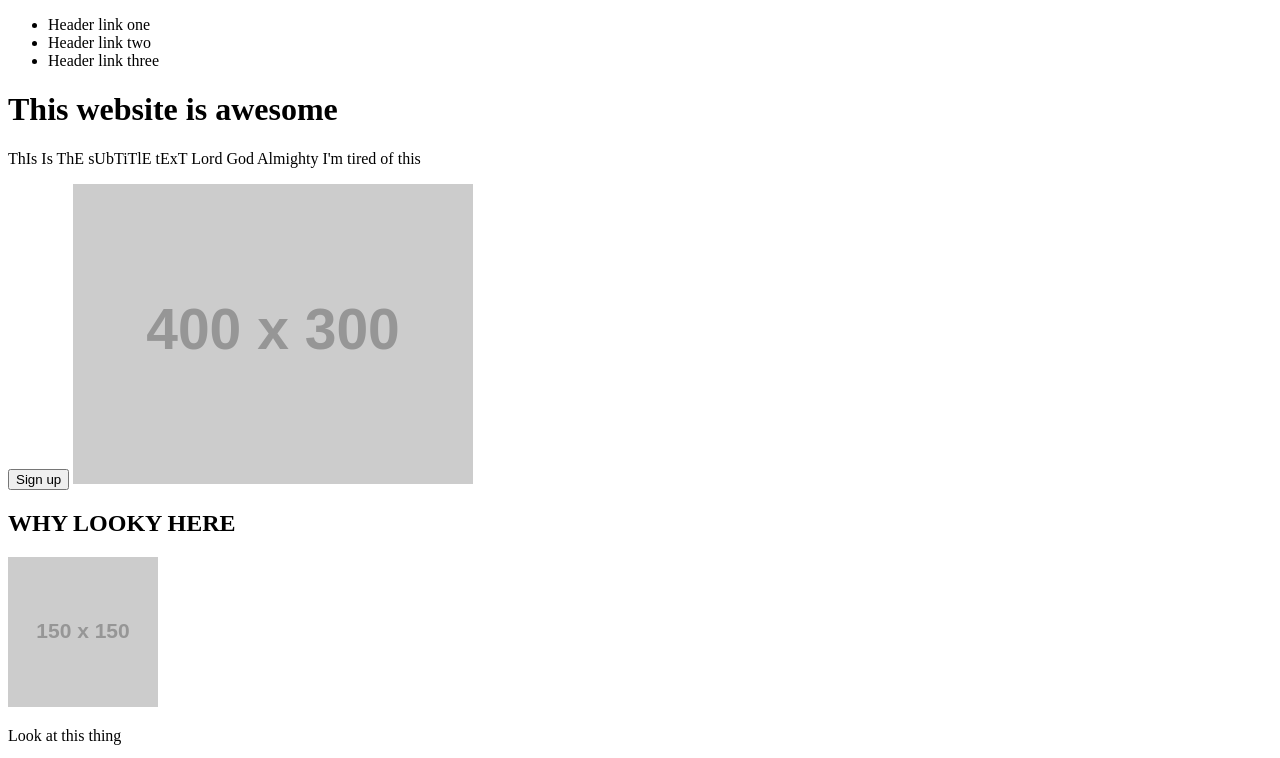
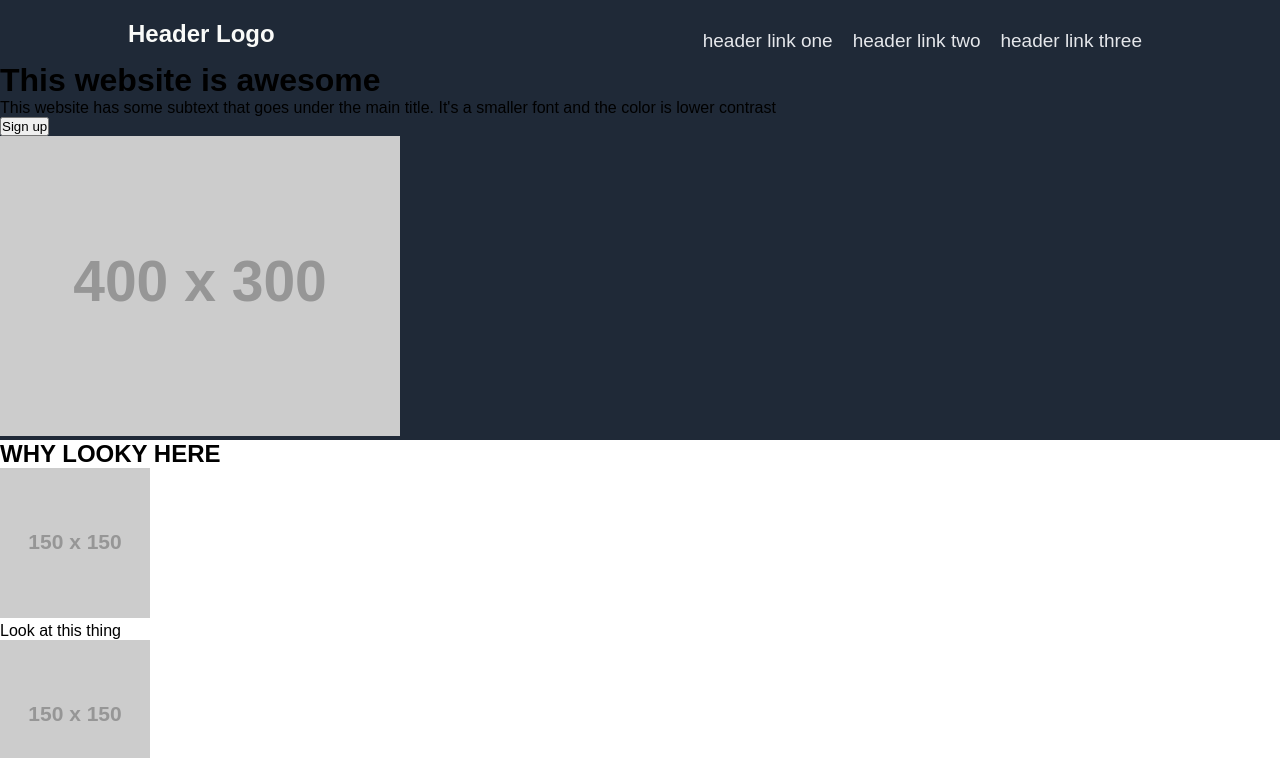
Before and after one commit to SaraDawner2000/odin-landing-page, a plain HTML site: page index.html in a window 1280 px wide. Shown: the top 758 px of the page. Drawn offline with Linux system fonts and the light colour scheme; placeholder pictures from the web are drawn by us.

Commit message:
finish header section

```diff
--- a/index.html
+++ b/index.html
@@ -7,23 +7,28 @@
     <link rel = "stylesheet" href = "styles.css" />
 </head>
 <body>
-    <header>
+    <header class = "dark">
+        <p class = "">Header Logo</p>
         <nav>
             <ul>
-                <li><a>Header link one</a></li>
-                <li><a>Header link two</a></li>
-                <li><a>Header link three</a></li>
+                <li><a href = "#info">header link one</a></li>
+                <li><a href = "#quote">header link two</a></li>
+                <li><a href = "#signup">header link three</a></li>
             </ul>
         </nav>
     </header>
     <main>
-        <div class="Inroduction" id = "Introduction">
-            <h1>This website is awesome</h1>
-            <p>ThIs Is ThE sUbTiTlE tExT Lord God Almighty I'm tired of this</p>
-            <button>Sign up</button>
-            <img alt = "placeholder" src = "https://placehold.jp/400x300.png" />
+        <div class="hero dark" id = "hero">
+            <div class = "hero-text">
+                <h1>This website is awesome</h1>
+            <p>This website has some subtext that goes under the main title. It's a smaller font and the color is lower contrast</p>
+            <form action = "/">
+                <button>Sign up</button>
+            </form>
+            </div>
+            <div class = "hero-image"><img alt = "this is a placeholer for an image" src = "https://placehold.jp/400x300.png" /></div>
         </div>
-        <div class = "thingamabobers">
+        <div class = "info" id = "info">
             <h2 class = "section-title">WHY LOOKY HERE</h2>
             <div class = "thingamabober">
                 <img class = "item-image" alt = "placeholder" src = "https://placehold.jp/150x150.png" />
@@ -42,10 +47,10 @@
                 <p class = "item-description">Look at that thing</p>
             </div>
         </div>
-        <blockquote>
+        <blockquote class = "quote" id = "quote">
             <p>This is going to be a quote when I figure out what I want to put here</p><p>- By me, for now</p>
         </blockquote>
-        <div class = "signup">
+        <div class = "signup" id = "signup">
             <h3>pls sign up........</h3>
             <p>This is going to be a signup icon when I'm done with it</p>
             <button class = "signup">Sign up</button>
--- a/styles.css
+++ b/styles.css
@@ -0,0 +1,43 @@
+* {
+    font-family: sans-serif;
+    margin: 0;
+    padding: 0;
+}
+header {
+    display: flex;
+    justify-content: space-between;
+    padding: 20px 10% 0% 10%;
+}
+nav ul {
+    display: flex;
+    justify-content: flex-end;
+    list-style: none;
+}
+header p {
+    flex-grow: 1;
+    color: #F9FAF8;
+    font-size: 24px;
+    font-weight: bold;
+}
+nav {
+    flex-grow: 1;
+}
+nav ul li {
+    padding: 10px;
+}
+.dark {
+    background-color: #1F2937;
+}
+a {
+    text-decoration: none;
+    font-size: 19px;
+    font-weight: 100;
+    color:#E5E7EB;
+}
+a:hover {
+    color: #3882F6;
+}
+body {
+    display: flex;
+    flex-direction: column;
+}
```
